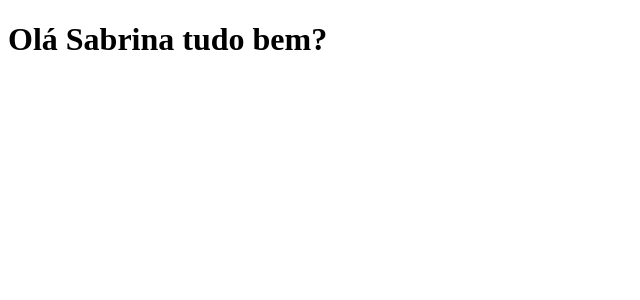
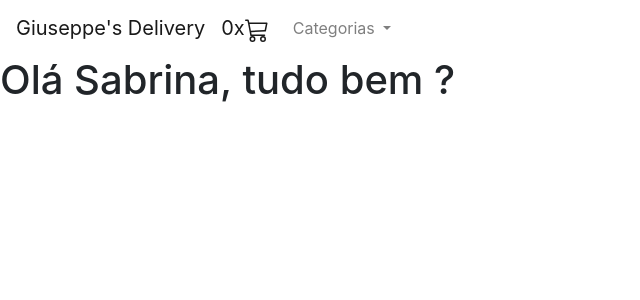
Before and after one commit to sanaderer/SistemaDelivery-Django, a Django app: page / in a window 1280 px wide. Shown: the top 300 px of the page, without its empty margins (0-640 px from the left). Run offline with Django 4.2, Linux system fonts and the light colour scheme.

Commit message:
html base

```diff
--- a/SistemaDelivery-Django/produto/models.py
+++ b/SistemaDelivery-Django/produto/models.py
@@ -34,6 +34,7 @@ class Produto(models.Model):
     adicionais = models.ManyToManyField(Adicional, blank=True)
     ativo = models.BooleanField(default=True)
 
+    #String -> tag HTML
     @mark_safe
     def icone(self):
         return f'<img width="30px" src="/media/{self.img}">'
--- a/SistemaDelivery-Django/produto/templates/home.html
+++ b/SistemaDelivery-Django/produto/templates/home.html
@@ -1,12 +1,6 @@
-<!DOCTYPE html>
-<html lang= "en">
-    <head>
-        <meta charset="utf-8">
-        <meta http-equiv="X-UA-Compatible" content="IE=edge">
-        <meta name="viewport" content="width=device-width, initial-scale=1">
-        <title>Giussepe's Delivery</title>
-    </head>
-    <body>
-        <h1>Olá {{nome}} tudo bem?</h1>
-    </body>
-</html>
+{% extends "base.html" %}
+
+{% block 'conteudo'%}
+<h1>Olá {{nome}}, tudo bem ?</h1>
+
+{%endblock%}
--- a/SistemaDelivery-Django/sistemaDelivery/settings.py
+++ b/SistemaDelivery-Django/sistemaDelivery/settings.py
@@ -56,7 +56,7 @@ ROOT_URLCONF = 'sistemaDelivery.urls'
 TEMPLATES = [
     {
         'BACKEND': 'django.template.backends.django.DjangoTemplates',
-        'DIRS': [],
+        'DIRS': [BASE_DIR / 'templates'],
         'APP_DIRS': True,
         'OPTIONS': {
             'context_processors': [
--- /dev/null
+++ b/SistemaDelivery-Django/templates/base.html
@@ -0,0 +1,60 @@
+{% load static %}
+<!doctype html>
+<html lang="en">
+  <head>
+    <meta charset="utf-8">
+    <meta name="viewport" content="width=device-width, initial-scale=1, shrink-to-fit=no">
+
+    <link rel="stylesheet" href="https://cdn.jsdelivr.net/npm/bootstrap@4.6.0/dist/css/bootstrap.min.css" >
+    <link rel="stylesheet" href="{% static 'produto/css/css.css' %}" >
+    <script src="{% static 'pedido/js/js.js' %}"></script>
+    {% block 'head'%}
+
+    {% endblock %}
+    <title>Giuseppe's Delivery</title>
+
+  </head>
+  <body>
+
+
+    <nav class="navbar navbar-expand-lg navbar-light corBorda">
+        <a class="navbar-brand" href="{% url 'home'%}">Giuseppe's Delivery</a>
+        <a class="navbar-brand" href="#">0x<svg xmlns="http://www.w3.org/2000/svg"width="1.2em" height="1.2em" fill="currentColor" class="bi bi-cart3" viewBox="0 0 16 16">
+          <path d="M0 1.5A.5.5 0 0 1 .5 1H2a.5.5 0 0 1 .485.379L2.89 3H14.5a.5.5 0 0 1 .49.598l-1 5a.5.5 0 0 1-.465.401l-9.397.472L4.415 11H13a.5.5 0 0 1 0 1H4a.5.5 0 0 1-.491-.408L2.01 3.607 1.61 2H.5a.5.5 0 0 1-.5-.5zM3.102 4l.84 4.479 9.144-.459L13.89 4H3.102zM5 12a2 2 0 1 0 0 4 2 2 0 0 0 0-4zm7 0a2 2 0 1 0 0 4 2 2 0 0 0 0-4zm-7 1a1 1 0 1 1 0 2 1 1 0 0 1 0-2zm7 0a1 1 0 1 1 0 2 1 1 0 0 1 0-2z"/>
+        </svg></a>
+
+        <button class="navbar-toggler" type="button" data-toggle="collapse" data-target="#navbarNavDropdown" aria-controls="navbarNavDropdown" aria-expanded="false" aria-label="Toggle navigation">
+          <span class="navbar-toggler-icon"></span>
+        </button>
+        <div class="collapse navbar-collapse" id="navbarNavDropdown">
+          <ul class="navbar-nav">
+
+            <li class="nav-item dropdown">
+              <a class="nav-link dropdown-toggle" href="#" id="navbarDropdownMenuLink" role="button" data-toggle="dropdown" aria-haspopup="true" aria-expanded="false">
+                Categorias
+              </a>
+              <div class="dropdown-menu" aria-labelledby="navbarDropdownMenuLink">
+
+                <a class="dropdown-item" href="#">Categoria 1</a>
+
+              </div>
+            </li>
+          </ul>
+        </div>
+      </nav>
+
+      {% block 'conteudo' %}
+
+
+      {% endblock %}
+
+
+      <br>
+      <br>
+      <br>
+    <script src="https://code.jquery.com/jquery-3.4.1.js"></script>
+    <script src="https://cdn.jsdelivr.net/npm/bootstrap@4.6.0/dist/js/bootstrap.bundle.min.js"></script>
+
+
+  </body>
+</html>
```
Also changed, not shown: SistemaDelivery-Django/db.sqlite3.
